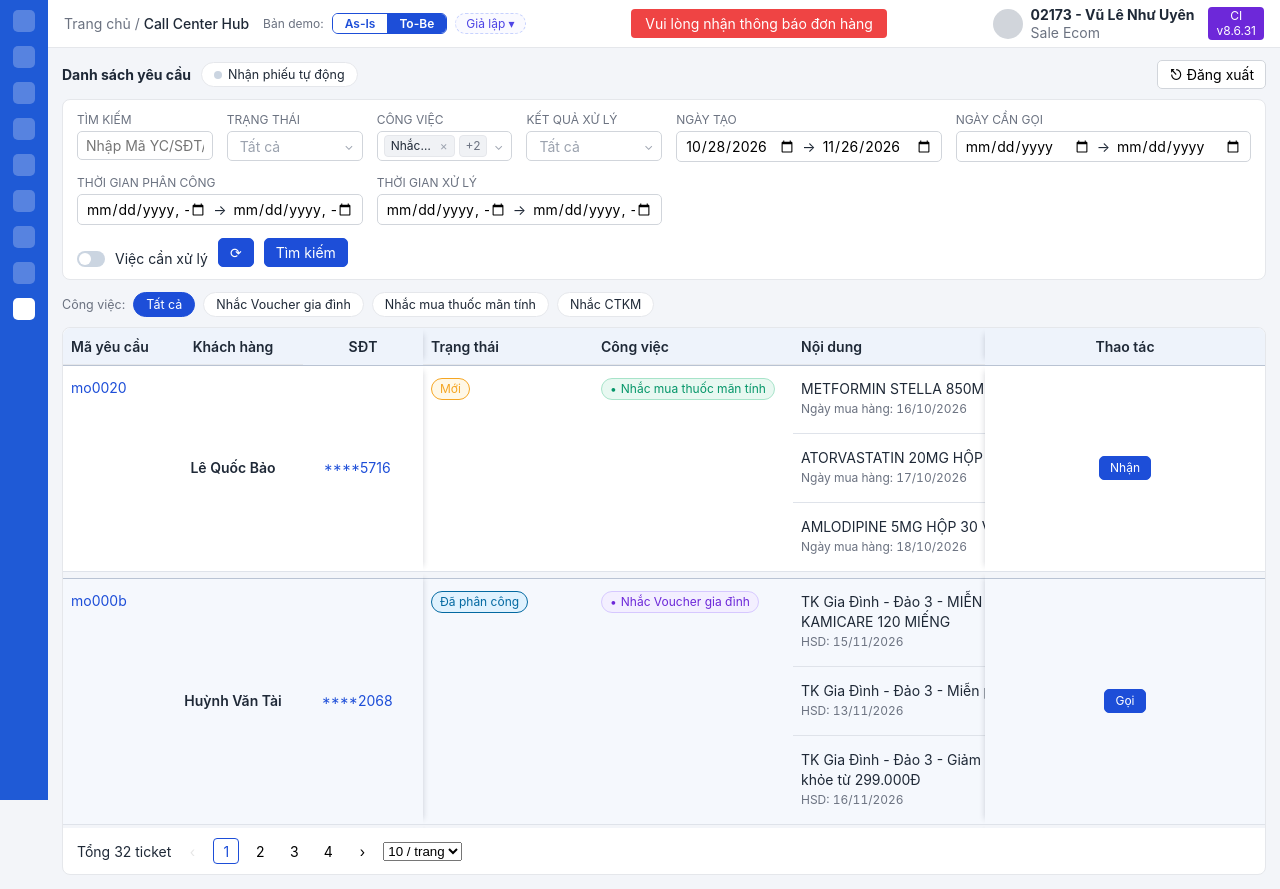
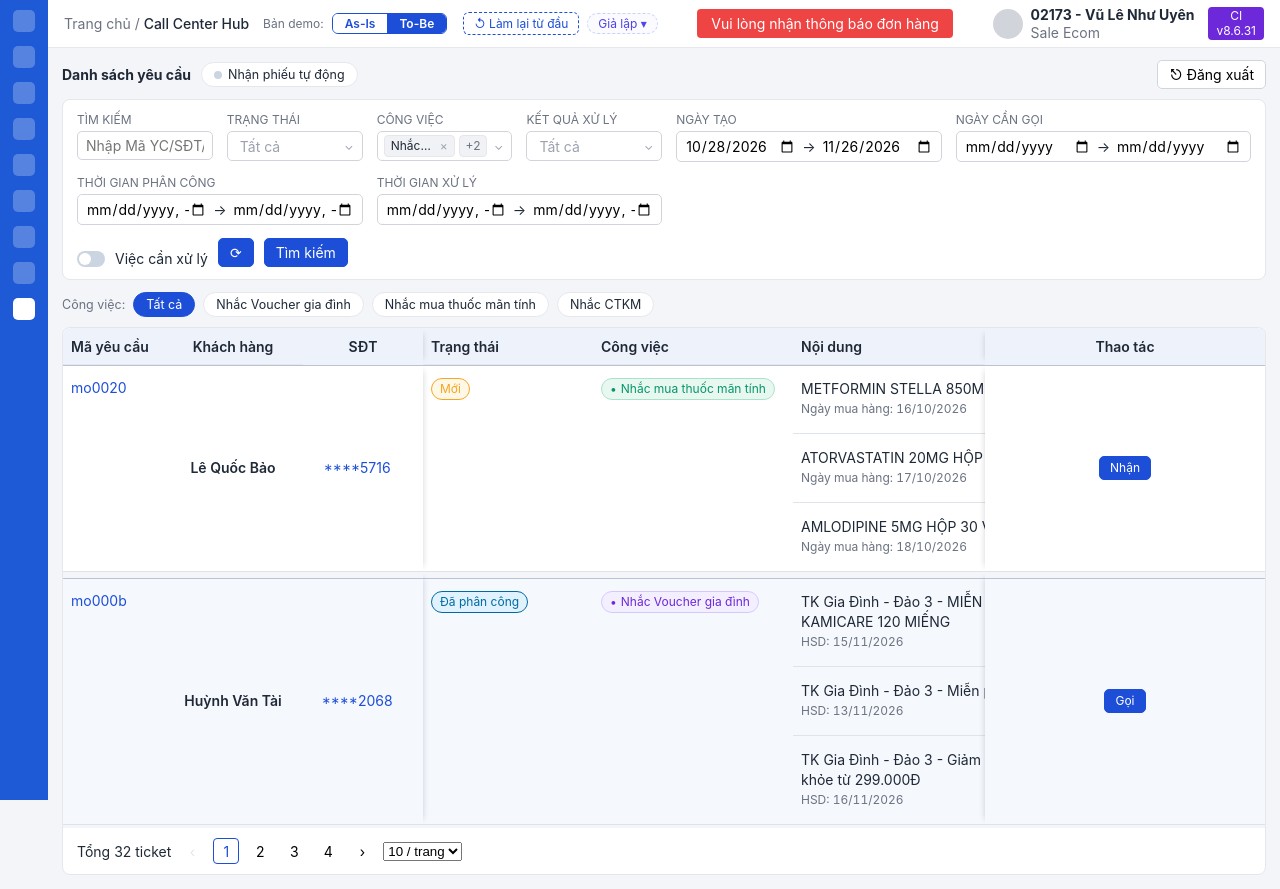
Before and after one commit to cch-prototype/gom-ticket, a plain HTML site: page index.html in a window 1280 px wide. Drawn offline with Linux system fonts and the light colour scheme.

Commit message:
Cập nhật mockup To-Be 26/11/2026 09:36

```diff
--- a/index.html
+++ b/index.html
@@ -288,6 +288,7 @@ td.nd{padding:0;white-space:normal}
 /* Chế độ To-Be: mọi rule nằm trong khối này. Gỡ bằng _backup/tobe-rollback.py */
 .tb-sw{display:inline-flex;border:1px solid var(--primary);border-radius:6px;overflow:hidden}
 .tb-sw button{border:none;background:#fff;color:var(--primary);padding:4px 14px;font-weight:600}
+.tb-reset{margin-left:8px;border:1px dashed var(--primary);background:#fff;color:var(--primary);border-radius:6px;padding:3px 10px;font-size:12px;cursor:pointer;white-space:nowrap}
 .tb-sw button.on{background:var(--primary);color:#fff}
 .tb-bar{background:#fff;border:1px solid var(--line);border-left:4px solid var(--primary);border-radius:8px;padding:8px 12px;margin-bottom:10px;font-size:12px;line-height:22px}
 .tb-bar-row{display:flex;flex-wrap:wrap;gap:2px 16px;align-items:center}
@@ -2310,6 +2311,8 @@ const TBT = {
   newTag: 'Vừa giao',
   noData: 'Không có dữ liệu',
   lockMsg: 'Kết quả "Khách hàng không muốn bị làm phiền" đã khoá, không sửa được',
+  resetDemo: '↺ Làm lại từ đầu',
+  resetTip: 'Trả dữ liệu mẫu, bộ lọc và màn hình về lúc mới mở (giống F5)',
   kqPick: 'Chọn kết quả (bắt buộc)',
   kqNeed: 'Chưa chọn kết quả',
   kqNoAnswer: 'Khách chưa bắt máy nên chưa có kết quả xử lý',
@@ -3086,6 +3089,12 @@ function tbSyncUI(){
   // Bỏ khung chú thích và bảng điểm chưa chốt khỏi màn hình (Hưng 06/11). Điểm chưa chốt ghi trong file kết quả md.
   document.getElementById('tbBar').classList.add('hidden');
   document.getElementById('tbPend').classList.add('hidden');
+  // Hưng 26/11: nút làm lại từ đầu để thử lại một tình huống (tải lại trang, F5 ở To-Be về điểm xuất phát)
+  let rs = document.getElementById('tbReset'); const sw = document.getElementById('tbSw');
+  if(!rs){ rs = document.createElement('button'); rs.id = 'tbReset'; rs.className = 'tb-reset'; rs.textContent = TBT.resetDemo; rs.title = TBT.resetTip;
+    rs.onclick = () => { if(CALL.state!=='IDLE'){ toast('error', TBT.modeBusyErr); return; } location.hash = '#tobe'; location.reload(); }; }
+  if(sw.nextElementSibling!==rs) sw.after(rs);
+  rs.classList.toggle('hidden', !on);
   tbPaintSim(); tbMoveSim(on); tbAutoModalText(); if(on) tbAutoChips(); else autoChips.innerHTML='';
   tbMoveDate(on);
 }
@@ -4078,7 +4087,10 @@ function navApply(hash){
   history.replaceState(null,'',navHash()); // URL sai hoặc thiếu thì chuẩn hoá theo màn đang hiện
 }
 window.addEventListener('popstate', ()=>navApply(location.hash));
-navApply(location.hash);
+// Hưng 26/11: To-Be dùng để BU thử ý tưởng, nên F5 (tải lại) về điểm xuất phát: Danh sách To-Be, bộ lọc mặc định, dữ liệu ban đầu.
+// Mở link được gửi (không phải tải lại) vẫn mở đúng màn và bộ lọc trong link. As-Is giữ như cũ.
+const NAV_RELOAD = ((performance.getEntriesByType && performance.getEntriesByType('navigation')[0]) || {}).type === 'reload'; /*TOBE-HOOK*/
+navApply(NAV_RELOAD && location.hash.startsWith('#tobe') ? '#tobe' : location.hash);
 </script>
 </body>
 </html>
```
